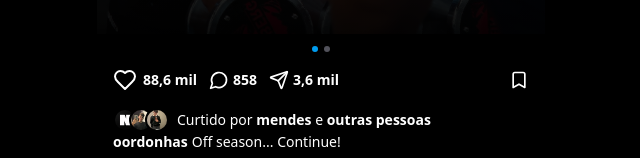
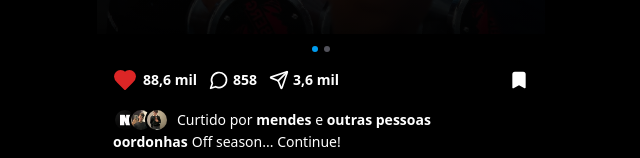
Before and after one commit to lucasfabbrim/ph, a Next.js app: page / in a window 1280 px wide. Shown: the part 1772-1930 px from the top of the page, without its empty margins (319-959 px from the left). Built offline with nearby package versions, Linux system fonts and the light colour scheme.

Commit message:
Update instagram.tsx

```diff
--- a/src/components/instagram.tsx
+++ b/src/components/instagram.tsx
@@ -115,7 +115,7 @@ export default function InstagramCarouselComponent() {
             >
               <Heart
                 className={`w-6 h-6 ${
-                  isLiked ? "fill-red-600 stroke-red-600" : ""
+                  !isLiked ? "fill-red-600 stroke-red-600" : ""
                 }`}
               />
               <span className="font-semibold text-sm">88,6 mil</span>
@@ -133,7 +133,7 @@ export default function InstagramCarouselComponent() {
             onClick={() => setIsSaved(!isSaved)}
             className="hover:text-zinc-300 transition-colors"
           >
-            <Bookmark className={`w-5 h-5 ${isSaved ? "fill-current" : ""}`} />
+            <Bookmark className={`w-5 h-5 ${!isSaved ? "fill-current" : ""}`} />
           </button>
         </div>
         <div className="flex items-center gap-2 mt-2">
```
